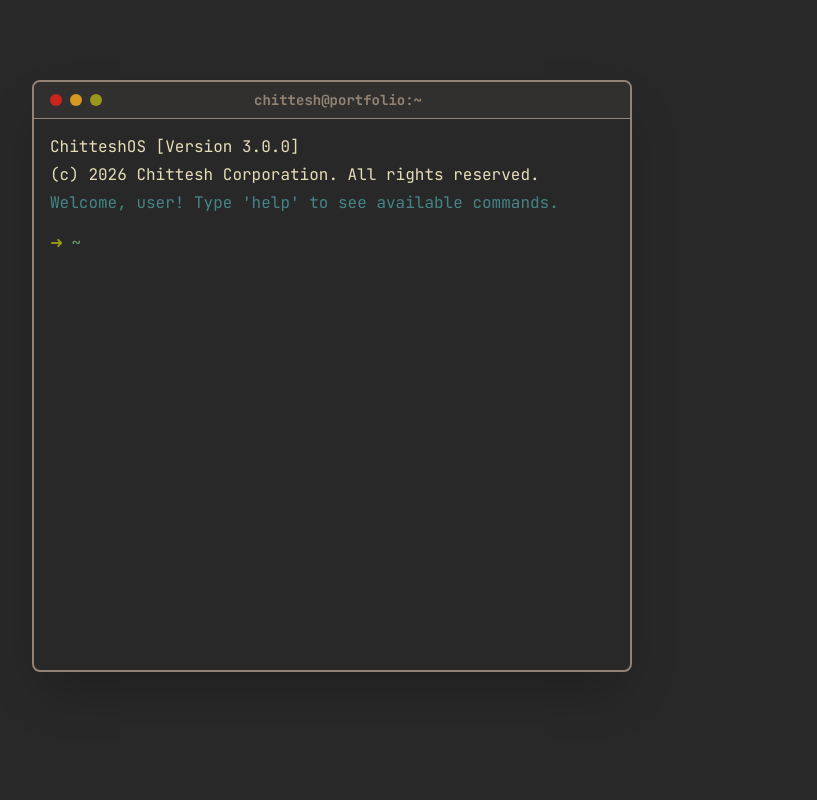
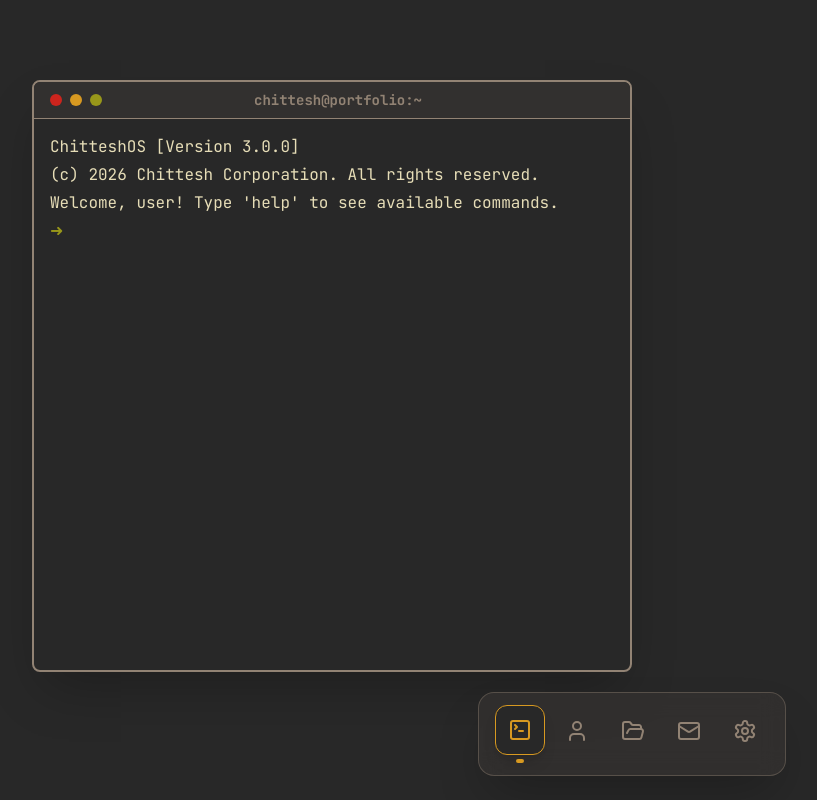
Before and after one commit to I-am-Chittesh/portfolio-web, a Next.js app: page / in a window 1280 px wide. Both pictures are taken after typing "Sample123" into the empty fields and a click on the button 760 px from the left and 588 px from the top of the page. Shown: the whole page, without its empty margins (8-825 px from the left). Built offline with nearby package versions, Linux system fonts and the light colour scheme.

Commit message:
kernel fix

```diff
--- a/app/page.tsx
+++ b/app/page.tsx
@@ -1,26 +1,50 @@
 "use client";
 
+import { AnimatePresence } from "framer-motion";
 import LockScreen from "@/components/os/LockScreen";
-import Terminal from "@/components/apps/Terminal"; // <--- Import this
+import Terminal from "@/components/apps/Terminal";
+import Taskbar from "@/components/os/Taskbar";
+import AboutApp from "@/components/apps/About";
 import { useSession } from "@/context/SessionContext";
 
 export default function Home() {
-  const { isLocked } = useSession();
+  const { isLocked, activeApp, isTerminalOpen } = useSession();
 
   return (
-    <main className="h-screen w-screen overflow-hidden bg-gruv-bg relative">
+    <main className="h-screen w-screen overflow-hidden bg-gruv-bg relative font-mono selection:bg-gruv-yellow selection:text-gruv-bg">
       <LockScreen />
 
-      {/* Only show Desktop when unlocked */}
       {!isLocked && (
         <>
-          {/* Wallpaper / Grid Effect */}
-          <div className="absolute inset-0 bg-[size:50px_50px] bg-grid-pattern opacity-10 pointer-events-none" />
+          <div className="absolute inset-0 bg-[size:50px_50px] bg-grid-pattern opacity-5 pointer-events-none" />
 
-          {/* The Apps */}
-          <Terminal />
+          <AnimatePresence mode="popLayout">
 
-          {/* We will add Taskbar here next */}
+            {/* 1. TERMINAL LAYER */}
+            {isTerminalOpen && (
+              <div
+                key="terminal-window" // <--- ADDED UNIQUE KEY
+                className="absolute inset-0 z-20 pointer-events-none"
+              >
+                 <div className="pointer-events-auto w-full h-full"> {/* Enable clicking inside */}
+                    <Terminal />
+                 </div>
+              </div>
+            )}
+
+            {/* 2. APP LAYER */}
+            {activeApp === "about" && (
+              <div
+                key="about-window" // <--- ADDED UNIQUE KEY
+                className="absolute inset-0 z-30 flex items-center justify-center p-4"
+              >
+                <AboutApp />
+              </div>
+            )}
+
+          </AnimatePresence>
+
+          <Taskbar />
         </>
       )}
     </main>
--- a/components/apps/Terminal.tsx
+++ b/components/apps/Terminal.tsx
@@ -1,11 +1,9 @@
 "use client";
 
 import { useState, useRef, useEffect } from "react";
-import { motion, AnimatePresence } from "framer-motion";
-import { X, Minus, Square } from "lucide-react";
+import { motion } from "framer-motion";
 import { useSession } from "@/context/SessionContext";
 
-// Initial "Boot" Message
 const WELCOME_MSG = [
   { type: "system", content: "ChitteshOS [Version 3.0.0]" },
   { type: "system", content: "(c) 2026 Chittesh Corporation. All rights reserved." },
@@ -14,40 +12,30 @@ const WELCOME_MSG = [
 ];
 
 export default function Terminal() {
-  const { isTerminalOpen, minimizeTerminal, openApp } = useSession();
+  const { minimizeTerminal, openApp } = useSession(); // Removed isTerminalOpen from here
   const [history, setHistory] = useState(WELCOME_MSG);
   const [input, setInput] = useState("");
   const bottomRef = useRef<HTMLDivElement>(null);
 
-  // Auto-scroll to bottom
   useEffect(() => {
     bottomRef.current?.scrollIntoView({ behavior: "smooth" });
   }, [history]);
 
-  // Command Parser
   const handleCommand = (e: React.FormEvent) => {
     e.preventDefault();
     const cmd = input.trim().toLowerCase();
-
-    // Add User Command to History
     const newHistory = [...history, { type: "user", content: `chittesh@portfolio:~$ ${input}` }];
 
-    // Process Command
     switch (cmd) {
       case "help":
-        newHistory.push({ type: "response", content: "Available commands:" });
-        newHistory.push({ type: "response", content: "  whoami    - About Chittesh" });
-        newHistory.push({ type: "response", content: "  projects  - View my work (GUI)" });
-        newHistory.push({ type: "response", content: "  contact   - Send me a message" });
-        newHistory.push({ type: "response", content: "  clear     - Clear terminal" });
+        newHistory.push({ type: "response", content: "Available commands: whoami, projects, contact, clear" });
         break;
       case "whoami":
         newHistory.push({ type: "response", content: "Chittesh | AI & Robotics Engineer" });
-        newHistory.push({ type: "response", content: "Building autonomous systems and scalable web apps." });
         break;
       case "projects":
         newHistory.push({ type: "success", content: "Launching Project Manager..." });
-        setTimeout(() => openApp("projects"), 800); // Small delay for effect
+        setTimeout(() => openApp("projects"), 800);
         break;
       case "contact":
         newHistory.push({ type: "success", content: "Opening Mail Client..." });
@@ -57,28 +45,24 @@ export default function Terminal() {
         setHistory(WELCOME_MSG);
         setInput("");
         return;
-      case "":
-        break;
       default:
         newHistory.push({ type: "error", content: `Command not found: ${cmd}` });
     }
-
     setHistory(newHistory);
     setInput("");
   };
 
-  // If minimized, don't render (or use AnimatePresence to slide it out)
-  if (!isTerminalOpen) return null;
+  // --- THE FIX: Removed the "if (!isTerminalOpen) return null" check ---
+  // We let the parent component handle the exit animation.
 
   return (
     <motion.div
       initial={{ opacity: 0, scale: 0.9, x: -50 }}
       animate={{ opacity: 1, scale: 1, x: 0 }}
-      exit={{ opacity: 0, scale: 0.9, x: -50 }}
+      exit={{ opacity: 0, scale: 0.9, x: -50 }} // Smooth exit animation
       transition={{ type: "spring", damping: 20, stiffness: 300 }}
       className="absolute left-4 md:left-10 top-20 bottom-32 w-full md:w-[600px] bg-gruv-bg border-2 border-gruv-gray rounded-lg shadow-2xl flex flex-col overflow-hidden font-mono z-20"
     >
-      {/* Title Bar */}
       <div className="bg-gruv-bgSoft px-4 py-2 flex items-center justify-between border-b border-gruv-gray select-none">
         <div className="flex items-center gap-2">
           <span className="w-3 h-3 rounded-full bg-gruv-red hover:bg-red-400 cursor-pointer" onClick={minimizeTerminal}/>
@@ -86,38 +70,19 @@ export default function Terminal() {
           <span className="w-3 h-3 rounded-full bg-gruv-green hover:bg-green-400 cursor-pointer"/>
         </div>
         <div className="text-gruv-gray text-sm font-bold">chittesh@portfolio:~</div>
-        <div className="w-10"></div> {/* Spacer for centering */}
+        <div className="w-10"></div>
       </div>
 
-      {/* Terminal Content */}
       <div className="flex-1 p-4 overflow-y-auto space-y-1 scrollbar-hide" onClick={() => document.getElementById("terminal-input")?.focus()}>
         {history.map((line, i) => (
-          <div key={i} className={`${
-            line.type === "user" ? "text-gruv-fg font-bold mt-4" :
-            line.type === "error" ? "text-gruv-red" :
-            line.type === "success" ? "text-gruv-green" :
-            line.type === "info" ? "text-gruv-blue" :
-            line.type === "break" ? "h-2" :
-            "text-gruv-fg0 opacity-90"
-          }`}>
+          <div key={i} className={`${line.type === "user" ? "text-gruv-fg font-bold mt-4" : line.type === "error" ? "text-gruv-red" : "text-gruv-fg0 opacity-90"}`}>
             {line.content}
           </div>
         ))}
         <div ref={bottomRef} />
-
-        {/* Input Line */}
         <form onSubmit={handleCommand} className="flex items-center mt-2">
           <span className="text-gruv-green mr-2">➜</span>
-          <span className="text-gruv-aqua mr-2">~</span>
-          <input
-            id="terminal-input"
-            type="text"
-            value={input}
-            onChange={(e) => setInput(e.target.value)}
-            className="flex-1 bg-transparent border-none outline-none text-gruv-fg caret-gruv-fg"
-            autoFocus
-            autoComplete="off"
-          />
+          <input id="terminal-input" type="text" value={input} onChange={(e) => setInput(e.target.value)} className="flex-1 bg-transparent border-none outline-none text-gruv-fg" autoFocus />
         </form>
       </div>
     </motion.div>
--- a/components/os/Taskbar.tsx
+++ b/components/os/Taskbar.tsx
@@ -0,0 +1,99 @@
+"use client";
+
+import { motion } from "framer-motion";
+import {
+  TerminalSquare,
+  FolderOpen,
+  User,
+  Mail,
+  Settings,
+  AppWindow
+} from "lucide-react";
+import { useSession, AppID } from "@/context/SessionContext";
+
+export default function Taskbar() {
+  const {
+    activeApp,
+    openApp,
+    isTerminalOpen,
+    toggleTerminal,
+    minimizeTerminal
+  } = useSession();
+
+  // The Apps configuration
+  const dockItems = [
+    {
+      id: "terminal",
+      label: "Terminal",
+      icon: TerminalSquare,
+      action: toggleTerminal,
+      isOpen: isTerminalOpen
+    },
+    {
+      id: "about",
+      label: "About",
+      icon: User,
+      action: () => openApp("about"),
+      isOpen: activeApp === "about"
+    },
+    {
+      id: "projects",
+      label: "Projects",
+      icon: FolderOpen,
+      action: () => openApp("projects"),
+      isOpen: activeApp === "projects"
+    },
+    {
+      id: "contact",
+      label: "Contact",
+      icon: Mail,
+      action: () => openApp("contact"),
+      isOpen: activeApp === "contact"
+    },
+    {
+      id: "settings",
+      label: "System",
+      icon: Settings,
+      action: () => openApp("settings"),
+      isOpen: activeApp === "settings"
+    },
+  ];
+
+  return (
+    <div className="fixed bottom-6 left-1/2 -translate-x-1/2 z-50">
+      {/* The Glass Container */}
+      <div className="flex items-end gap-2 px-4 py-3 bg-gruv-bgSoft/90 backdrop-blur-md border border-gruv-gray/40 rounded-2xl shadow-2xl">
+
+        {dockItems.map((item) => (
+          <div key={item.id} className="relative group flex flex-col items-center gap-1">
+
+            {/* Tooltip (appears on hover) */}
+            <span className="absolute -top-10 opacity-0 group-hover:opacity-100 transition-opacity text-xs font-mono bg-gruv-bg border border-gruv-gray text-gruv-fg px-2 py-1 rounded">
+              {item.label}
+            </span>
+
+            {/* The Icon Button */}
+            <motion.button
+              onClick={item.action}
+              whileHover={{ scale: 1.2, y: -5 }}
+              whileTap={{ scale: 0.9 }}
+              className={`p-3 rounded-xl transition-colors ${
+                item.isOpen
+                  ? "bg-gruv-bg border border-gruv-yellow text-gruv-yellow shadow-lg"
+                  : "hover:bg-gruv-bg hover:text-gruv-fg text-gruv-gray"
+              }`}
+            >
+              <item.icon size={24} strokeWidth={2} />
+            </motion.button>
+
+            {/* Active Dot Indicator */}
+            <div className={`w-1 h-1 rounded-full transition-all duration-300 ${
+              item.isOpen ? "bg-gruv-yellow w-2" : "bg-transparent"
+            }`} />
+          </div>
+        ))}
+
+      </div>
+    </div>
+  );
+}
--- a/components/os/Window.tsx
+++ b/components/os/Window.tsx
@@ -0,0 +1,50 @@
+"use client";
+
+import { motion, AnimatePresence } from "framer-motion";
+import { X, Minus, Maximize2 } from "lucide-react";
+import { useSession } from "@/context/SessionContext";
+
+interface WindowProps {
+  title: string;
+  children: React.ReactNode;
+}
+
+export default function Window({ title, children }: WindowProps) {
+  const { closeApp } = useSession();
+
+  return (
+    <motion.div
+      initial={{ opacity: 0, scale: 0.95, y: 20 }}
+      animate={{ opacity: 1, scale: 1, y: 0 }}
+      exit={{ opacity: 0, scale: 0.95, y: 20 }}
+      transition={{ duration: 0.2, ease: "easeOut" }}
+      className="absolute inset-4 md:inset-10 md:top-10 md:bottom-24 bg-gruv-bg border-2 border-gruv-gray rounded-lg shadow-2xl flex flex-col overflow-hidden z-30"
+    >
+      {/* --- Title Bar --- */}
+      <div className="bg-gruv-bgSoft px-4 py-2 flex items-center justify-between border-b border-gruv-gray select-none" onDoubleClick={closeApp}>
+        <div className="flex items-center gap-2">
+          {/* Window Controls */}
+          <button
+            onClick={closeApp}
+            className="p-1 hover:bg-gruv-red/20 hover:text-gruv-red rounded-md transition-colors"
+          >
+            <X size={16} />
+          </button>
+          <div className="w-px h-4 bg-gruv-gray/50 mx-1" />
+          <span className="text-gruv-fg font-bold text-sm tracking-wide uppercase">{title}</span>
+        </div>
+
+        {/* Fake decorative controls */}
+        <div className="flex gap-2 text-gruv-gray">
+          <Minus size={16} />
+          <Maximize2 size={16} />
+        </div>
+      </div>
+
+      {/* --- Window Content --- */}
+      <div className="flex-1 overflow-y-auto p-6 scrollbar-thin scrollbar-thumb-gruv-gray scrollbar-track-transparent">
+        {children}
+      </div>
+    </motion.div>
+  );
+}
--- a/context/SessionContext.tsx
+++ b/context/SessionContext.tsx
@@ -2,7 +2,7 @@
 
 import React, { createContext, useContext, useState, useEffect } from "react";
 
-export type AppID = "projects" | "contact" | "settings" | null;
+export type AppID = "projects" | "contact" | "settings" | "about" | null;
 
 interface SessionContextType {
   isLocked: boolean;
```
Also changed, not shown: components/apps/About.tsx (+41 -0 lines).
